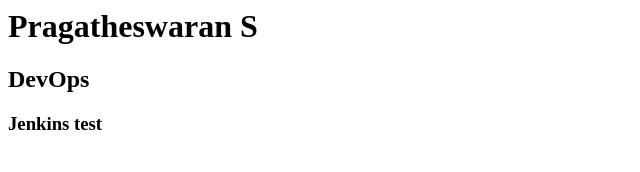
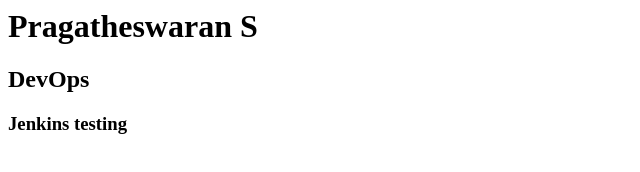
Before and after one commit to Pragatheswaran23/testDevops, a plain HTML site: page index.html in a window 1280 px wide. Shown: the full height of the page, 0-640 px from the left. Drawn offline with Linux system fonts and the light colour scheme.

Commit message:
jenkins testing

```diff
--- a/index.html
+++ b/index.html
@@ -2,6 +2,6 @@
     <body>
         <h1>Pragatheswaran S</h1>
         <h2>DevOps</h2>
-        <h3>Jenkins test</h3>
+        <h3>Jenkins testing</h3>
     </body>
 </html>
```
